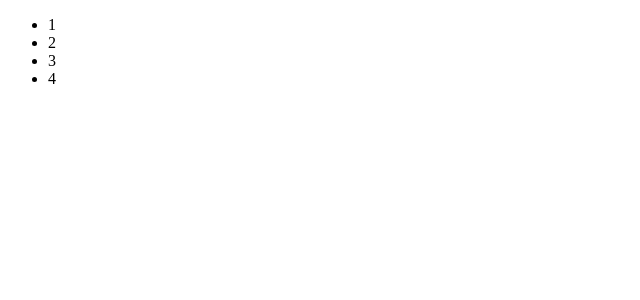
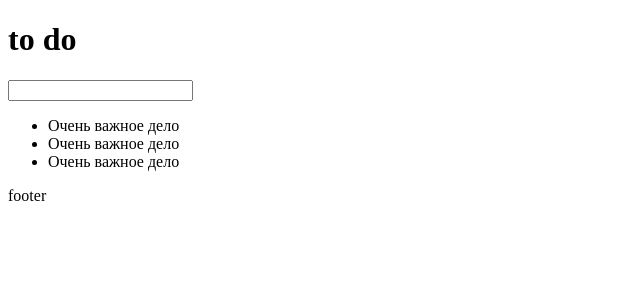
Before and after one commit to WebHeroSchool/Jem_todo, a React (Create React App) app: page / in a window 1280 px wide. Shown: the top 300 px of the page, without its empty margins (0-640 px from the left). Built offline with nearby package versions, Linux system fonts and the light colour scheme.

Commit message:
react components

```diff
--- /dev/null
+++ b/src/components/App/App.js
@@ -0,0 +1,15 @@
+import React from "react";
+import InputItem from "../InputItem/inputItem.js";
+import ItemList from "../ItemList/itemList.js"
+import Footer from "../Footer/footer.js"
+
+
+
+const App = () => (<div>
+    <h1>to do</h1>
+    <InputItem />
+    <ItemList />
+    <Footer />
+</div>)
+
+export {App}
--- /dev/null
+++ b/src/components/Footer/footer.js
@@ -0,0 +1,8 @@
+import React from "react";
+
+
+const Footer = () => (<footer>
+    footer
+</footer>)
+
+export default Footer
--- /dev/null
+++ b/src/components/InputItem/inputItem.js
@@ -0,0 +1,7 @@
+import React from "react";
+
+
+
+const InputItem = () => (<input/>);
+
+export default InputItem
--- /dev/null
+++ b/src/components/Item/item.js
@@ -0,0 +1,5 @@
+import React from "react";
+
+const Item = () => (<span>Очень важное дело</span>)
+
+export default Item
--- /dev/null
+++ b/src/components/ItemList/itemList.js
@@ -0,0 +1,12 @@
+import React from "react";
+import Item from "../Item/item.js"
+
+
+
+const ItemList = () => (<ul>
+    <li><Item/></li>
+    <li><Item/></li>
+    <li><Item /></li>
+</ul>)
+
+export default ItemList
--- a/src/index.js
+++ b/src/index.js
@@ -2,7 +2,7 @@ import React from 'react';
 import ReactDOM from 'react-dom';
 
 import {elem} from './App';
-import {App} from './App'
+import {App} from './components/App/App.js'
 
 
 
```
